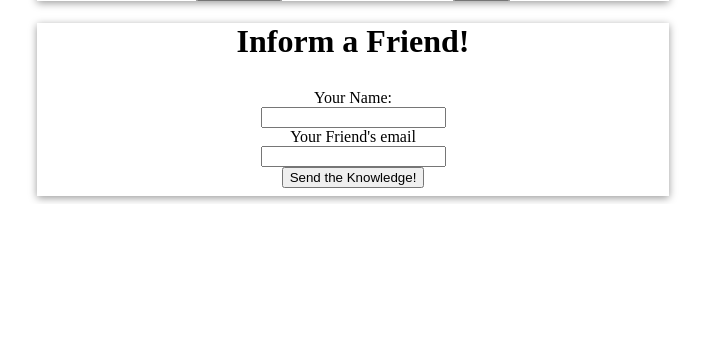
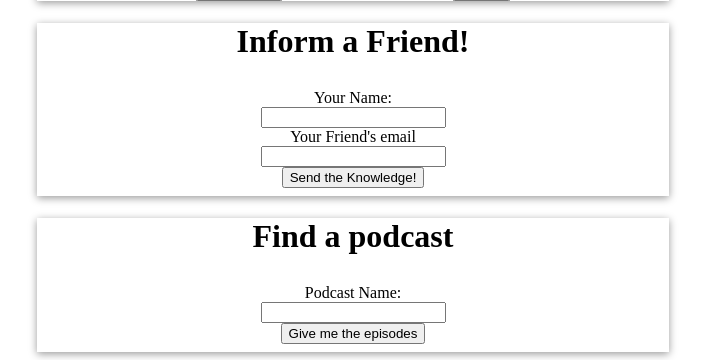
Before and after one commit to ReidButson/Cloud_Computtin_Assignment2, a Flask app: page / in a window 1280 px wide. Shown: the part 609-969 px from the top of the page, without its empty margins (287-992 px from the left). Before the commit the page ends 812 px from the top, so only its background shows below. Run offline with Flask 2, Linux system fonts and the light colour scheme.

Commit message:
podcasts

```diff
--- a/app.py
+++ b/app.py
@@ -31,7 +31,7 @@ skull = "./static/SkullD.png"
 print(skull)
 @app.route("/")
 def index():
-    return render_template("upload_image.html")
+    return render_template("index.html")
 
 @app.route("/upload_image", methods = ['POST'])
 def upload_image():
@@ -127,5 +127,12 @@ def send_knowledge():
     else:
         return render_template("error.html", status=status)
 
+@app.route("/podcast", methods=['post'])
+def podcast():
+    podname = request.form['podname']
+
+    episodes = itunes.podcasts(podname)
+    return render_template("podcasts.html", episodes=episodes)
+
 if __name__ == "__main__":
     app.run()
--- a/templates/index.html
+++ b/templates/index.html
@@ -1,11 +1,68 @@
 <!DOCTYPE html>
-<html>
+<html lang="en">
     <head>
-        <title>Index</title>
+        <meta charset="UTF-8">
+        <title>Do the thing</title>
     </head>
+    <script>
+        var loadFile = function(event) {
+            var output = document.getElementById('output');
+            output.src = URL.createObjectURL(event.target.files[0]);
+        };
+    </script>
+    <style>
+        .random_div {
+            text-align: center;
+            width: 50%;
+            margin: auto;
+            box-shadow: 0px 2px 8px 0 rgba(0,0,0,0.4);
+        }
+        .random_div > form {
+            padding: 8px;
+        }
+        .itune_div {
+            text-align: center;
+            width: 50%;
+            margin: auto;
+            box-shadow: 0px 2px 8px 0 rgba(0,0,0,0.4);
+        }
+        .itune_div > img {
+            width: 80%;
+        }
+
+    </style>
     <body>
-        <h1> {{ title }} </h1>
-        <p>Hello World!</p>
-        <img src="{{ image_f }}" alt="photo"/>
+        <div class="itune_div">
+            <h1>Find That Artist</h1>
+            <img src="/static/images/placeholder.png" id="output"/>
+            <form id="image-upload" action="{{ url_for('upload_image') }}" method="post" enctype="multipart/form-data">
+                <input type="file" name="file" accept="image/*" onchange="loadFile(event)">
+                <input type="submit" value="Upload">
+            </form>
+        </div>
+        <div class="random_div">
+            <h1>Inform a Friend!</h1>
+            <form id="send-knowledge" action="{{ url_for('send_knowledge') }}" method="post">
+                <label>Your Name:</label>
+                <br />
+                <input type="text" name="name">
+                <br />
+                <label>Your Friend's email</label>
+                <br />
+                <input type="text" name="email">
+                <br />
+                <input type="submit" value="Send the Knowledge!">
+            </form>
+        </div>
+        <div class="random_div">
+            <h1>Find a podcast</h1>
+            <form id="get-podcast" action="{{ url_for('podcast') }}" method="post">
+                <label>Podcast Name:</label>
+                <br />
+                <input type="text" name="podname">
+                <br />
+                <input type="submit" value="Give me the episodes">
+            </form>
+        </div>
     </body>
 </html>
--- a/templates/upload_image.html
+++ /dev/null
@@ -1,58 +0,0 @@
-<!DOCTYPE html>
-<html lang="en">
-    <head>
-        <meta charset="UTF-8">
-        <title>Do the thing!</title>
-    </head>
-    <script>
-        var loadFile = function(event) {
-            var output = document.getElementById('output');
-            output.src = URL.createObjectURL(event.target.files[0]);
-        };
-    </script>
-    <style>
-        .random_div {
-            text-align: center;
-            width: 50%;
-            margin: auto;
-            box-shadow: 0px 2px 8px 0 rgba(0,0,0,0.4);
-        }
-        .random_div > form {
-            padding: 8px;
-        }
-        .itune_div {
-            text-align: center;
-            width: 50%;
-            margin: auto;
-            box-shadow: 0px 2px 8px 0 rgba(0,0,0,0.4);
-        }
-        .itune_div > img {
-            width: 80%;
-        }
-
-    </style>
-    <body>
-        <div class="itune_div">
-            <h1>Find That Artist</h1>
-            <img src="/static/images/placeholder.png" id="output"/>
-            <form id="image-upload" action="{{ url_for('upload_image') }}" method="post" enctype="multipart/form-data">
-                <input type="file" name="file" accept="image/*" onchange="loadFile(event)">
-                <input type="submit" value="Upload">
-            </form>
-        </div>
-        <div class="random_div">
-            <h1>Inform a Friend!</h1>
-            <form id="send-knowledge" action="{{ url_for('send_knowledge') }}" method="post">
-                <label>Your Name:</label>
-                <br />
-                <input type="text" name="name">
-                <br />
-                <label>Your Friend's email</label>
-                <br />
-                <input type="text" name="email">
-                <br />
-                <input type="submit" value="Send the Knowledge!">
-            </form>
-        </div>
-    </body>
-</html>
```
Also changed, not shown: itunes.py (+27 -0 lines), requirements.txt (+17 -1 lines), templates/podcasts.html (added, +26 -0 lines).
